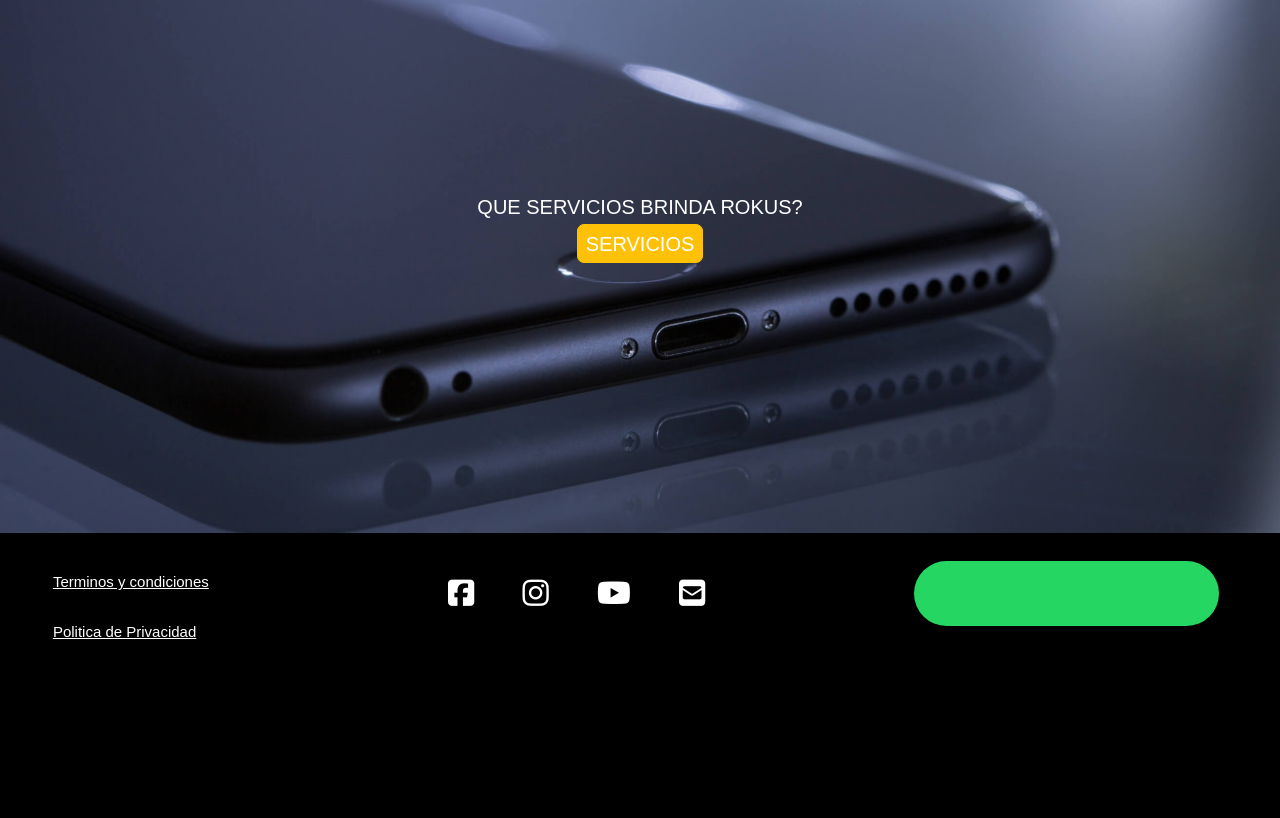
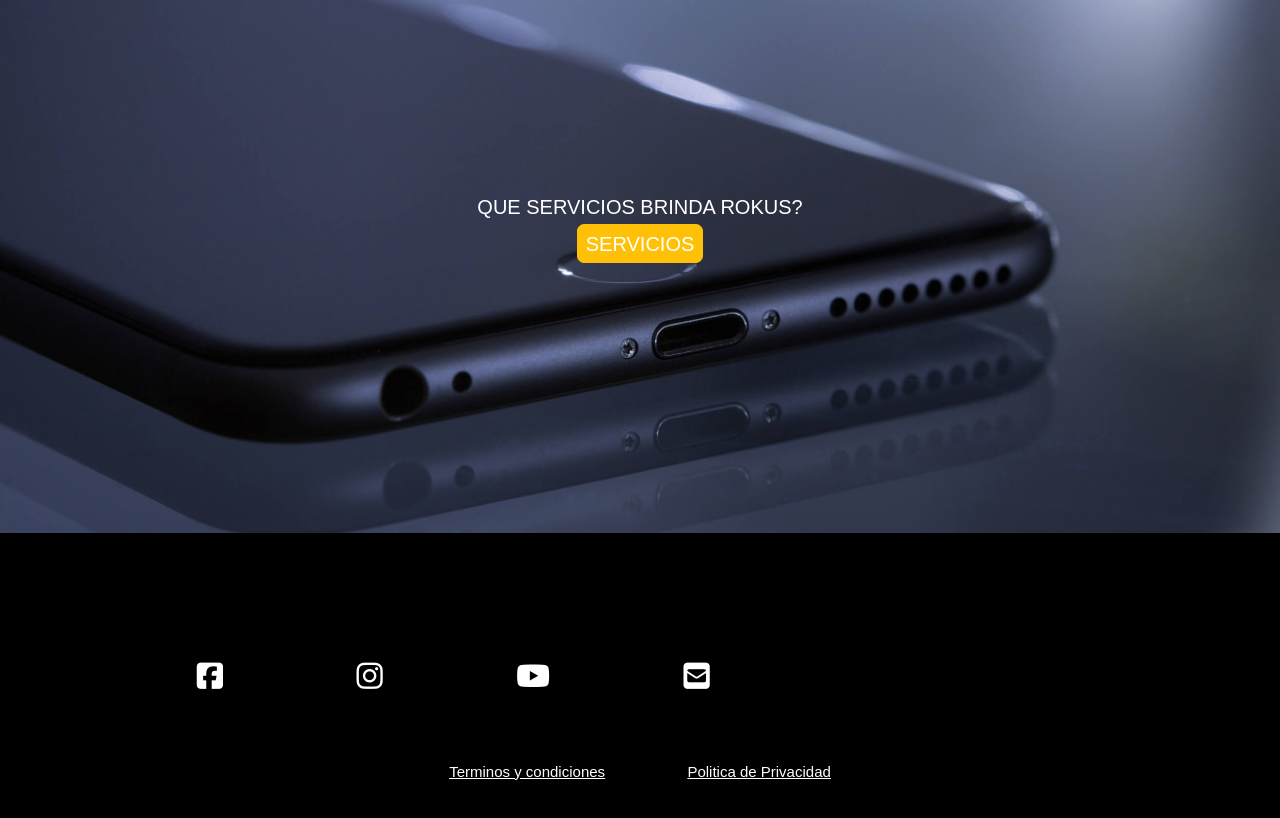
Before and after one commit to CeciliaSeita/instituto_rokus, a website: page index.html in a window 1280 px wide. Shown: the part 1867-2685 px from the top of the page. Before the commit the page ends 2521 px from the top, so only its background shows below. Drawn offline with nearby package versions, Linux system fonts and the light colour scheme; a web font is replaced by a local one.

Commit message:
modifique footer

```diff
--- a/css/style.css
+++ b/css/style.css
@@ -33,6 +33,7 @@ header {
   width: 100%;
   position: fixed;
   margin-top: 0%;
+  padding: 0%;
   z-index: +1; }
 
 .navbar-collapse {
@@ -42,20 +43,28 @@ header {
   font-size: 18px;
   color: white;
 }
-
+.navbar-toggler{
+  background-color: rgb(33, 32, 32);
+}
 .container {
   margin-left: 5%;
-  width: 0%; }
+  width: 0%;
+  z-index: +2;
+}
+  .navbar{
+    padding: 0%;
+  }
 
 .navbar-nav {
-  width: 100%; }
+  width: 100%;
+  z-index: +2;
+}
 .dropdown-item {
   font-size: 1.5rem;
   font-weight: bolder; }
 
 .nav-item {
   width: 100%;
-  padding: 5%;
   font-size: 1.8rem; }
 
 .imagenLogo:hover {
@@ -63,7 +72,8 @@ header {
   transition-duration: 2s; }
 
 .container-fluid {
-  width: 0%; }
+  width: 0%;
+margin-top: 8%; }
 
 /*----------------------------------------------------------------
   MAIN
@@ -142,6 +152,7 @@ main {
 .main-content button{
   border-radius: 7px;
 }
+
 .main-content button:hover{
   transform: scale(1.3);
   transition-duration: 2s;
@@ -377,44 +388,35 @@ main {
   font-size: 2rem;
   display: grid;
   align-items: center;
-  grid-template-columns: repeat(3, 1fr);
-  grid-template-areas: "terminos redes whatsapp"; }
+  grid-template-columns: 1fr;
+  grid-template-rows: repeat(2, 1fr);
+  grid-template-areas:  "redes" "terminos"; }
 
 .containerFooter .containerFooter__links {
   color: white;
   padding: 3%;
   margin-top: 2%;
-  font-size: 1rem; }
+  font-size: 1.2rem; }
 
 .containerFooter .containerFooter__terminos {
-  padding-left: 10%;
-  padding-top: 5%;
+  text-align: center;
   grid-area: terminos;
-  display: flex;
-  flex-direction: column; }
+  }
 
 .containerFooter .containerFooter__redes {
   grid-area: redes;
-  flex-direction: column;
-  align-items: center;
-  display: flex;
+  text-align: center;
+  padding-top: 5%;
 }
 
 .containerFooter .containerFooter--blanco {
   color: white;
-  font-size: 1.5rem;
+  font-size: 2rem;
   padding: 2%; }
 
-.containerFooter .containerFooter__whatsapp {
-  background-color:#25D663;
-  grid-area: whatsapp;
-  height: max-content;
-  width: min-content;
-  font-weight: bolder;
-  font-size: 1rem;
-  padding: 3%;
-  border-radius: 50px;
-  margin-left: 25%;
+
+.material-icons-outlined{
+  font-size: 2rem;
 }
 
 .containerFooter .containerFooter__whatsapp a {
@@ -439,20 +441,26 @@ main {
   MAIN
   ------------------------------------------ */
 
+.nav-item{
+  background-color: rgb(255, 193, 7);
+  padding: 2% 5%;
+  border-radius: 7%;
+}
+
   .main-content {
     padding-top: 2%;
     margin: auto;
-    /* color: black; */
+
   }
   .main-content h1{
-    font-size: 6rem;
+    font-size: 4rem;
     text-shadow: -4px 1px rgb(55, 54, 54) ;
   }
   .main-content a{
     font-size: 2rem;
   }
   .main-content p{
-    font-size: 3rem;
+    font-size: 2rem;
     text-shadow: -4px 1px rgb(55, 54, 54);
   }
 
@@ -534,11 +542,9 @@ main {
   /* ------------------------------------------------------
   footer
   -----------------------------------------------------------*/
-  .containerFooter {
-    grid-template-columns: 1fr 1fr 1fr;
-    align-items: flex-start; }
-  .containerFooter .containerFooter__terminos {
-    width: 90%; }
+  .containerFooter{
+    height: 80px;
+  }
   .containerFooter .containerFooter__links {
     padding: 3%;
     margin-top: 2%;
@@ -550,11 +556,8 @@ main {
     width: 100%; }
   .containerFooter .containerFooter--blanco {
     font-size: 3rem; }
-  .containerFooter .containerFooter__whatsapp {
-    margin-top: 10%;
-    margin: auto; }
-    .material-icons-outlined{
-      font-size: 35px;
+  .material-icons-outlined{
+      font-size: 3rem;
     } }
 
 /* -----------------------------------------
@@ -573,6 +576,12 @@ main {
 
     .main-content {
       padding-top: 15%;}
+      .main-content p{
+        font-size: 3rem;
+      }
+      .main-content h1{
+        font-size: 6rem;
+      }
   /* --------------------------------------------------
   CURSOS
   ---------------------------------------------------------*/
--- a/index.html
+++ b/index.html
@@ -21,11 +21,16 @@
 <body>
     <div class="containerInicio">
         <header>
+
             <nav class="navbar navbar-expand-lg navbar-dark ">
+
                 <div class="container">
                     <a class="navbar-brand imagenLogo" href="./index.html"><img src="./resources/logo-amarillo.png"
                             alt="logo Rokus" width="160" height="160"></a>
                 </div>
+                <div class="capa"></div>
+
+
 
                 <div class="container-fluid">
                     <button class="navbar-toggler" type="button" data-bs-toggle="collapse"
@@ -69,7 +74,7 @@
                 <div class="cursos">
                     <div class="main-content">
                         <p>CONSTRUYE TU FUTURO</p>
-                        <h1>CURSOS ON LINE</h1>
+                        <h1>CURSOS EN LINEA</h1>
                         <button type="button" class="btn btn-warning">
                             <a href="./vistas/contacto.html">CONTACTANOS</a>
                         </button>
@@ -110,10 +115,7 @@
 
         <footer class="containerFooter">
 
-            <div class="containerFooter__terminos">
-                <a class="containerFooter__links" href="./vistas/404.html">Terminos y condiciones</a>
-                <a class="containerFooter__links" href="./vistas/404.html">Politica de Privacidad</a>
-            </div>
+
 
 
             <div class="containerFooter__redes">
@@ -126,16 +128,17 @@
                         class="fab fa-youtube containerFooter--blanco"></i></a>
                 <a href="mailto:cseita@hotmail.com" target="_blank"><i
                         class="fas fa-envelope-square containerFooter--blanco"></i></a>
-
+                        <a class="containerFooter--blanco" href="https://wa.me/<5493425466513>" target="_blank">
+                            <span class="material-icons-outlined">
+                                whatsapp
+                            </span>
+                        </a>
+            </div>
+            <div class="containerFooter__terminos">
+                <a class="containerFooter__links" href="./vistas/404.html">Terminos y condiciones</a>
+                <a class="containerFooter__links" href="./vistas/404.html">Politica de Privacidad</a>
             </div>
 
-            <div class="containerFooter__whatsapp">
-                <a href="https://wa.me/<5493425466513>" target="_blank">
-                    <span class="material-icons-outlined">
-                        whatsapp
-                    </span>
-                </a>
-            </div>
         </footer>
     </div>
 
```
